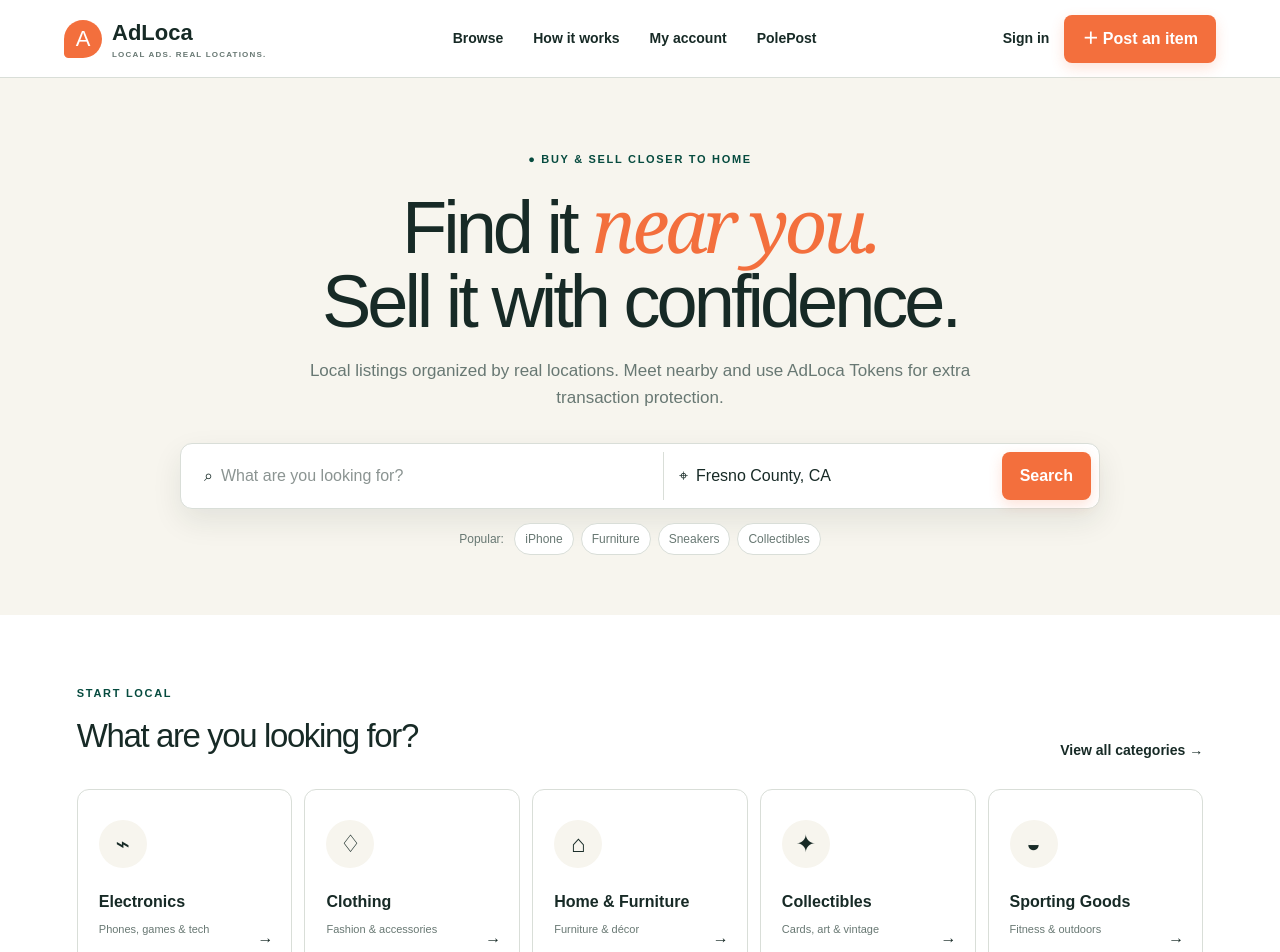
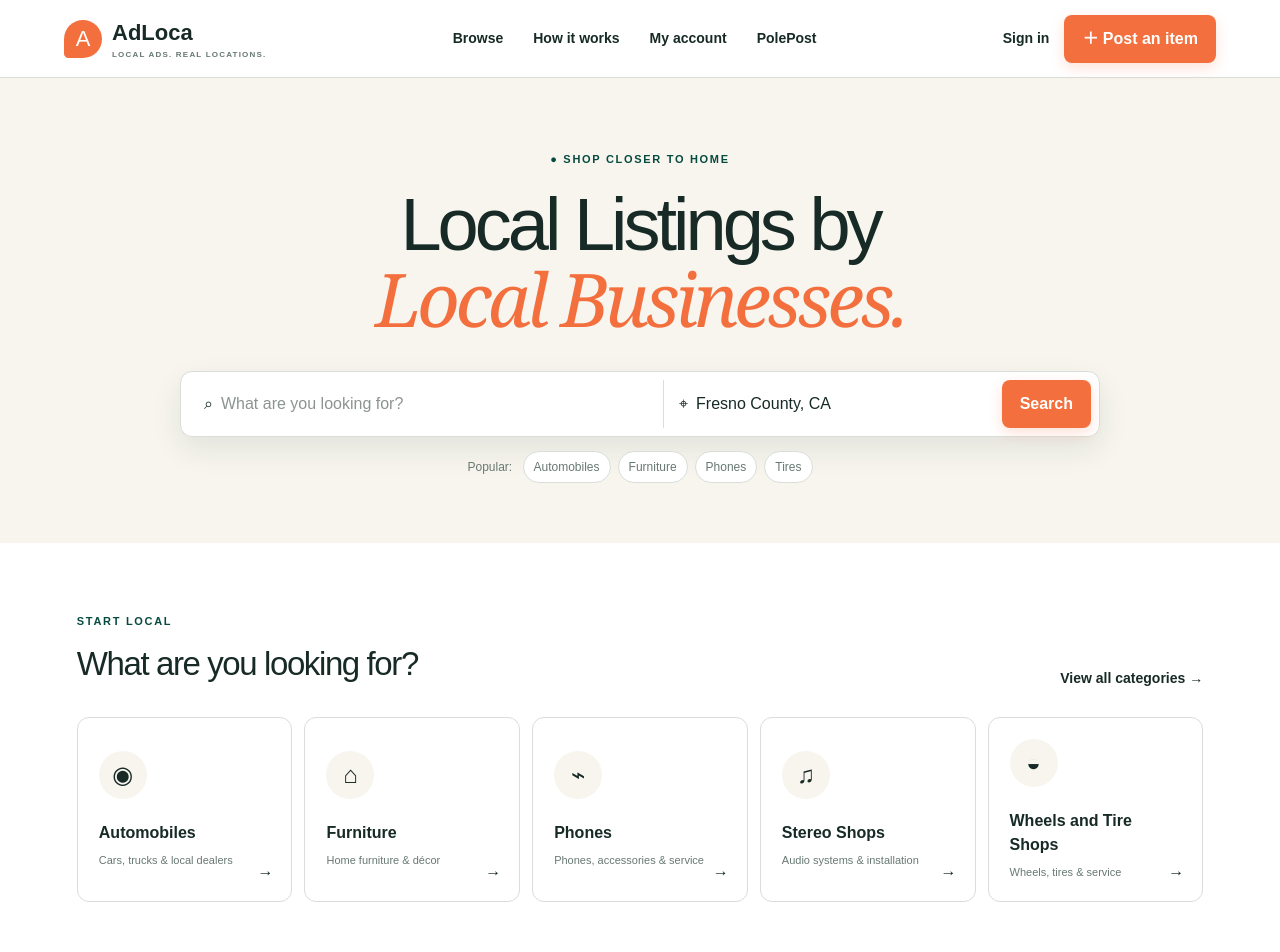
Before and after one commit to DSangHub/adloca, a Next.js app: page / in a window 1280 px wide. Shown: the top 952 px of the page. Built offline with nearby package versions, Linux system fonts and the light colour scheme.

Commit message:
Refocus AdLoca landing page for local businesses

```diff
--- a/app/page.tsx
+++ b/app/page.tsx
@@ -3,16 +3,16 @@ import {ChangeEvent,FormEvent,useMemo,useState} from "react";
 import {createClient} from "@/lib/supabase/client";
 
 const cats=[
-  ["Electronics","Phones, games & tech","⌁"],
-  ["Clothing","Fashion & accessories","♢"],
-  ["Home & Furniture","Furniture & décor","⌂"],
-  ["Collectibles","Cards, art & vintage","✦"],
-  ["Sporting Goods","Fitness & outdoors","◒"]
+  ["Automobiles","Cars, trucks & local dealers","◉"],
+  ["Furniture","Home furniture & décor","⌂"],
+  ["Phones","Phones, accessories & service","⌁"],
+  ["Stereo Shops","Audio systems & installation","♫"],
+  ["Wheels and Tire Shops","Wheels, tires & service","◒"]
 ];
 const items=[
-  {title:"iPhone 15 Pro · 256GB",price:"$675",place:"Fresno · 2 mi",cat:"Electronics",image:"https://images.unsplash.com/photo-1695048133142-1a20484d2569?auto=format&fit=crop&w=900&q=80"},
-  {title:"Mid-century lounge chair",price:"$240",place:"Clovis · 5 mi",cat:"Home & Furniture",image:"https://images.unsplash.com/photo-1567538096630-e0c55bd6374c?auto=format&fit=crop&w=900&q=80"},
-  {title:"Retro low-top sneakers",price:"$55",place:"Madera · 18 mi",cat:"Clothing",image:"https://images.unsplash.com/photo-1542291026-7eec264c27ff?auto=format&fit=crop&w=900&q=80"}
+  {title:"Late-model local automobile",price:"$18,900",place:"Fresno · 2 mi",cat:"Automobiles",image:"https://images.unsplash.com/photo-1503376780353-7e6692767b70?auto=format&fit=crop&w=900&q=80"},
+  {title:"Mid-century lounge chair",price:"$240",place:"Clovis · 5 mi",cat:"Furniture",image:"https://images.unsplash.com/photo-1567538096630-e0c55bd6374c?auto=format&fit=crop&w=900&q=80"},
+  {title:"Premium wheel package",price:"$899",place:"Madera · 18 mi",cat:"Wheels and Tire Shops",image:"https://images.unsplash.com/photo-1580273916550-e323be2ae537?auto=format&fit=crop&w=900&q=80"}
 ];
 
 export default function Home(){
@@ -24,10 +24,9 @@ export default function Home(){
  const submitAuth=async(e:FormEvent<HTMLFormElement>)=>{e.preventDefault();setBusy(true);setError("");const form=new FormData(e.currentTarget),email=String(form.get("email")),password=String(form.get("password")),mode=String(form.get("mode"));const supabase=createClient();if(mode==="signin"){const {error:authError}=await supabase.auth.signInWithPassword({email,password});setBusy(false);if(authError){setError(authError.message);return}done("Signed in to AdLoca.");return}const metadata={display_name:String(form.get("displayName")),home_zip:String(form.get("homeZip")),account_type:String(form.get("accountType")),business_name:String(form.get("businessName"))};const {data,error:authError}=await supabase.auth.signUp({email,password,options:{data:metadata,emailRedirectTo:`${location.origin}/auth/callback`}});setBusy(false);if(authError){setError(authError.message);return}done(data.session?"AdLoca account created.":"Check your email to confirm your AdLoca account.")};
  return <main>
   <header><a className="brand" href="#"><i>A</i><b>AdLoca<small>LOCAL ADS. REAL LOCATIONS.</small></b></a><nav><a href="#browse">Browse</a><a href="#safe">How it works</a><a href="/account">My account</a><a href="https://www.polepost.org">PolePost</a></nav><div><button className="plain" onClick={()=>{setError("");setProfile(true)}}>Sign in</button><button className="button" onClick={()=>{setError("");setPost(true)}}>＋ Post an item</button></div></header>
-  <section className="hero"><span className="kicker">● BUY & SELL CLOSER TO HOME</span><h1>Find it <em>near you.</em><br/>Sell it with confidence.</h1><p>Local listings organized by real locations. Meet nearby and use AdLoca Tokens for extra transaction protection.</p><div className="search"><label>⌕ <input aria-label="Search" value={query} onChange={e=>setQuery(e.target.value)} placeholder="What are you looking for?"/></label><label>⌖ <input aria-label="Location" defaultValue="Fresno County, CA"/></label><a className="button" href="#browse">Search</a></div><div className="popular">Popular: {['iPhone','Furniture','Sneakers','Collectibles'].map(x=><button key={x} onClick={()=>setQuery(x)}>{x}</button>)}</div></section>
+  <section className="hero"><span className="kicker">● SHOP CLOSER TO HOME</span><h1>Local Listings by<br/><em>Local Businesses.</em></h1><div className="search"><label>⌕ <input aria-label="Search" value={query} onChange={e=>setQuery(e.target.value)} placeholder="What are you looking for?"/></label><label>⌖ <input aria-label="Location" defaultValue="Fresno County, CA"/></label><a className="button" href="#browse">Search</a></div><div className="popular">Popular: {['Automobiles','Furniture','Phones','Tires'].map(x=><button key={x} onClick={()=>setQuery(x)}>{x}</button>)}</div></section>
   <section className="wrap"><div className="heading"><div><span className="kicker">START LOCAL</span><h2>What are you looking for?</h2></div><button className="plain" onClick={()=>setFilter("All")}>View all categories →</button></div><div className="categories">{cats.map(c=><button className={filter===c[0]?"category active":"category"} onClick={()=>setFilter(c[0])} key={c[0]}><i>{c[2]}</i><b>{c[0]}</b><small>{c[1]}</small><span>→</span></button>)}</div></section>
   <section className="wrap listings" id="browse"><div className="heading"><div><span className="kicker">NEAR FRESNO COUNTY</span><h2>Fresh local finds</h2></div><small>{visible.length} listings shown</small></div><div className="cards">{visible.map(x=><article key={x.title}><div className="pic"><img src={x.image} alt=""/><span>Verified location</span><button>♡</button></div><div className="copy"><small>{x.cat}</small><h3>{x.title}</h3><b>{x.price}</b><p>⌖ {x.place}</p></div></article>)}</div>{!visible.length&&<div className="empty">No matches yet. Try another search or category.</div>}</section>
-  <section className="safe" id="safe"><div><span className="kicker">A SAFER WAY TO TRADE</span><h2>No cash between strangers.</h2><p>Reserve AdLoca Tokens, confirm the exchange with a secure QR code, and release them when both sides are satisfied.</p></div><ol>{[["1","Agree","Make or accept an offer"],["2","Reserve","Tokens are held securely"],["3","Confirm","Scan to complete the sale"]].map(x=><li key={x[0]}><b>{x[0]}</b><span><strong>{x[1]}</strong><small>{x[2]}</small></span></li>)}</ol></section>
   <section className="pole"><i>P</i><div><small>POWERED BY LOCAL COMMUNITY</small><h2>Selling something? Post it where neighbors look.</h2><p>PolePost gets the word out. AdLoca gets it sold.</p></div><a href="https://www.polepost.org">Visit PolePost ↗</a></section>
   <footer><span>AdLoca</span><p>Local ads. Real locations. Safer exchanges.</p><small>© 2026 AdLoca</small></footer>
   {toast&&<div className="toast">✓ {toast}</div>}
```
